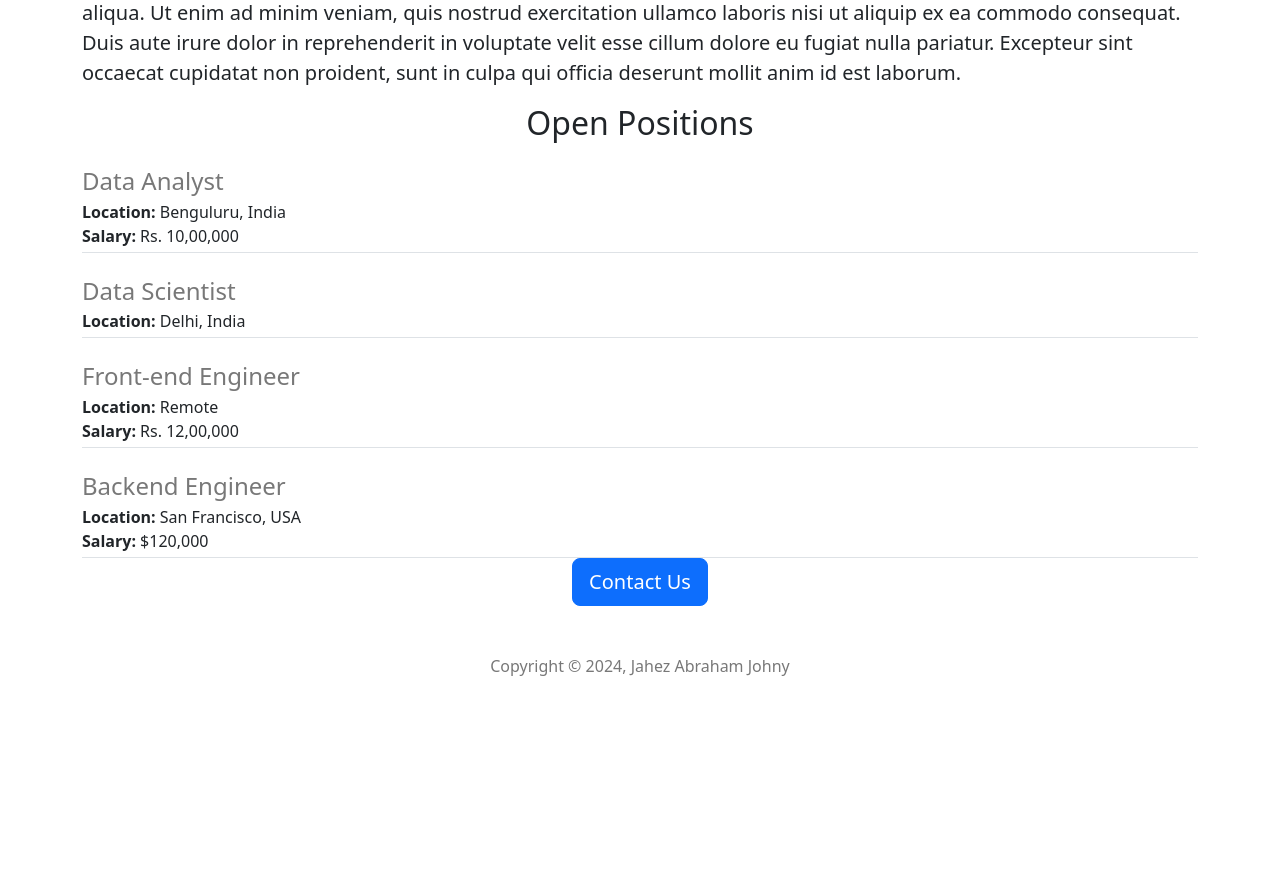
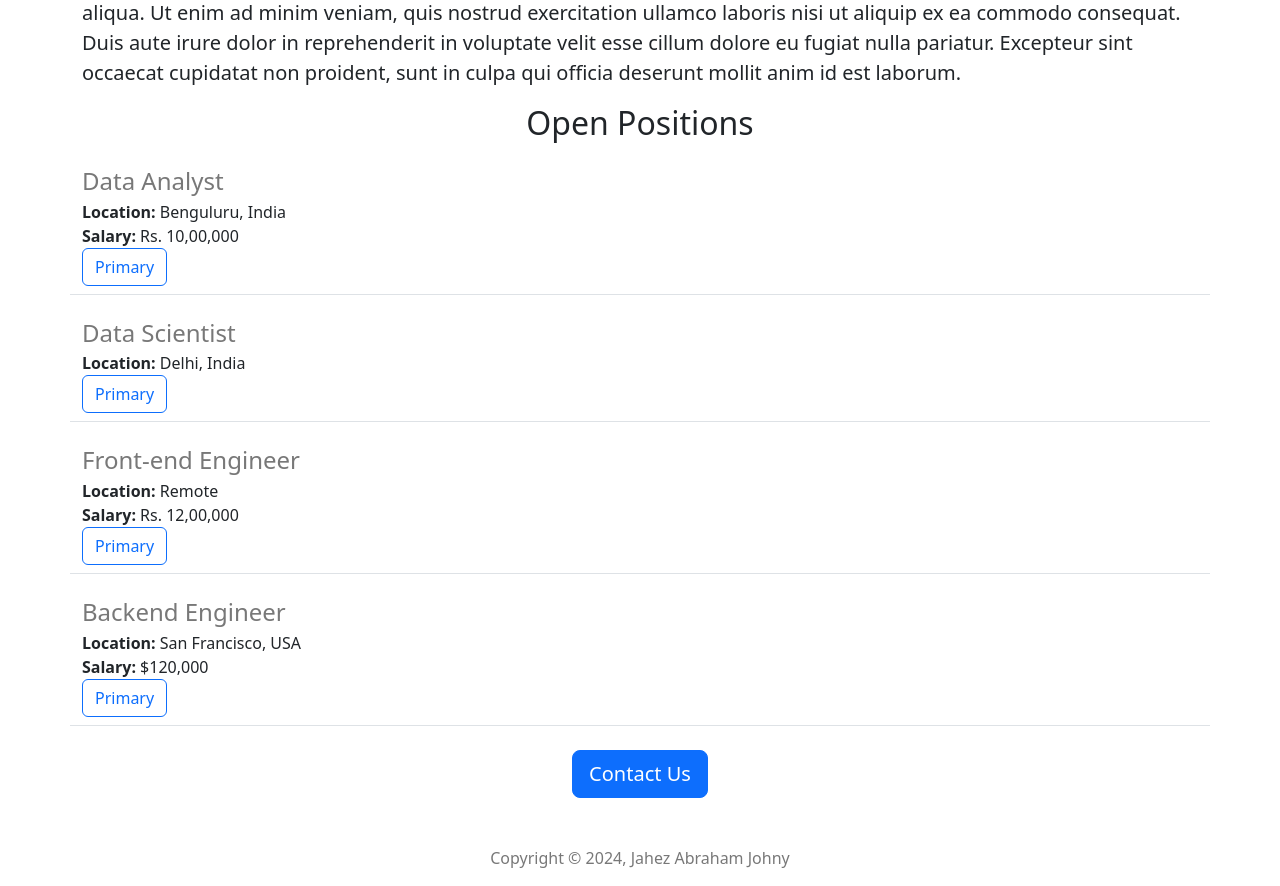
Before and after one commit to jahez07/careers-website, a Flask app: page / in a window 1280 px wide. Shown: the part 662-1548 px from the top of the page. Before the commit the page ends 1338 px from the top, so only its background shows below. Run offline with Flask 3, Linux system fonts and the light colour scheme.

Commit message:
Apply button

```diff
--- a/templates/home.html
+++ b/templates/home.html
@@ -33,7 +33,7 @@
         {% include 'jobitem.html' %}
       {% endfor %}
     </div>
-    <div class="text-center">
+    <div class="text-center mt-4">
       <button class="btn btn-primary btn-lg">Contact Us</button>
       <p class="mt-5" style="color: rgb(120, 120, 120);">Copyright © 2024, Jahez Abraham Johny</p>
     </div>
--- a/templates/jobitem.html
+++ b/templates/jobitem.html
@@ -1,4 +1,4 @@
-<div class="mt-4 border-bottom" style="padding-bottom:4px;">
+<div class="mt-4 border-bottom row" style="padding-bottom:8px;">
     <h4 class="mb-1" style="color: rgb(120, 120, 120);">{{job['title']}}</h4>
     <div>
         <b>Location:</b> {{job['location']}}
@@ -8,4 +8,7 @@
         <b>Salary:</b> {{job['salary']}}
     </div>
     {% endif %}
+    <div class="col-3">
+        <button type="button" class="btn btn-outline-primary">Primary</button>
+    </div>
 </div>
```
